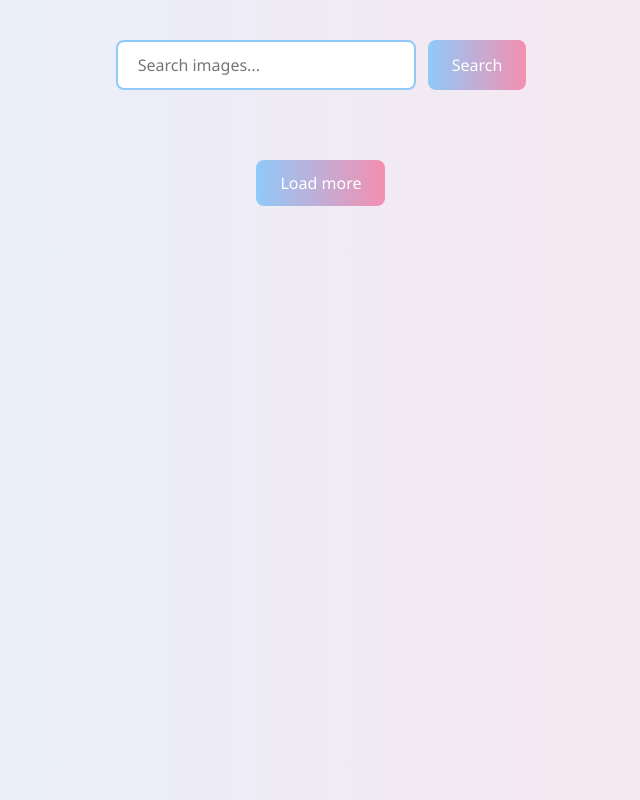
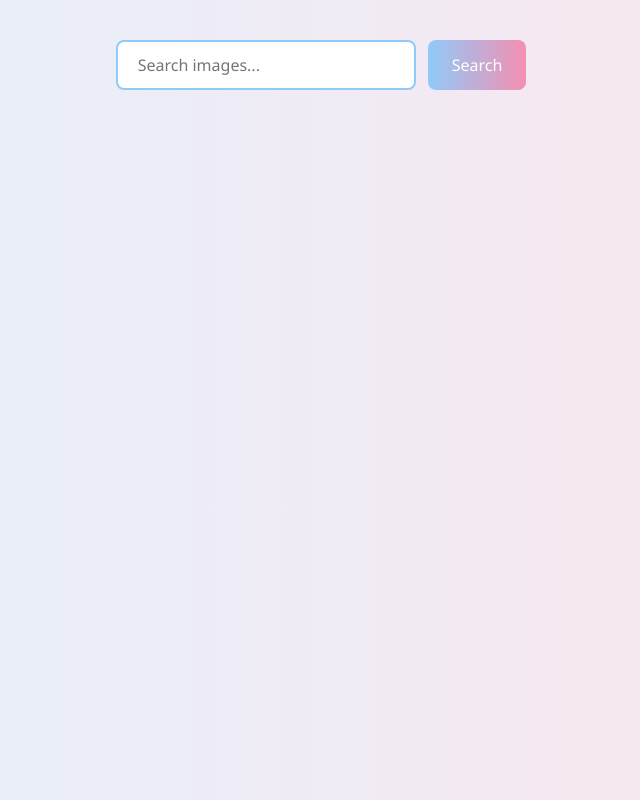
Before and after one commit to ivannakm/goit-js-hw-12, a plain HTML site: page index.html in a window 1280 px wide. Shown: the whole page, without its empty margins (319-959 px from the left). Drawn offline with Linux system fonts and the light colour scheme.

Commit message:
Deploying to gh-pages from @ ivannakm/goit-js-hw-12@cc9c27b6ec2d7d0cedda7c40f79d56cd79d2c93d 🚀

```diff
--- a/index.html
+++ b/index.html
@@ -24,7 +24,7 @@
 <!-- Gallery -->
         <div class="gallery-wrapper">
           <ul class="gallery"></ul>
-          <button class="gallery-load-btn" type="button">Load more</button>
+          <button class="gallery-load-btn hidden" type="button">Load more</button>
         </div>
     </div>
 
```
